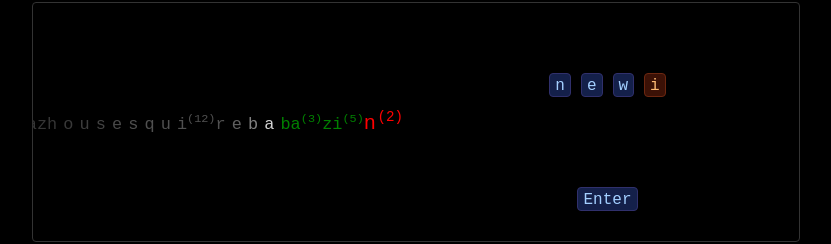
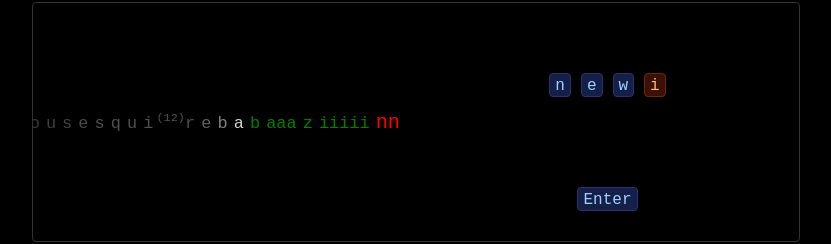
Before and after one commit to pyb/literal-incremental, a Next.js app: page / in a window 1280 px wide. Shown: the part 296-540 px from the top of the page, without its empty margins (224-1055 px from the left). Built offline with nearby package versions, Linux system fonts and the light colour scheme.

Commit message:
Stream component : Display iiiii not i(5)

```diff
--- a/src/app/UI/Stream.tsx
+++ b/src/app/UI/Stream.tsx
@@ -32,13 +32,14 @@ const streamToText = (input:Array<Letter>, index:number) => {
     return (<span className={prioStyle(index)} style={prioOpacity(index)} key={index}>
         <span key={0}>{" "}</span>
         {input.map((l:Letter, index:number) =>
-        <span key={index+1}>
-            <span>
-                { l.text }
-            </span>
-            {(l.n > 1) &&
-            <span className={styles.superscript}> {"(" + l.n.toString() + ")"} </span> }
-        </span>
+            (l.n > 5) ?
+                <span key={index + 1}>
+                    <span> {l.text} </span>
+                    <span className={styles.superscript}> {"(" + l.n.toString() + ")"} </span>
+                </span> :
+                <span key={index + 1}>
+                    <span> {l.text.repeat(l.n)} </span>
+                </span>
             )}
         </span>);
 }
```
